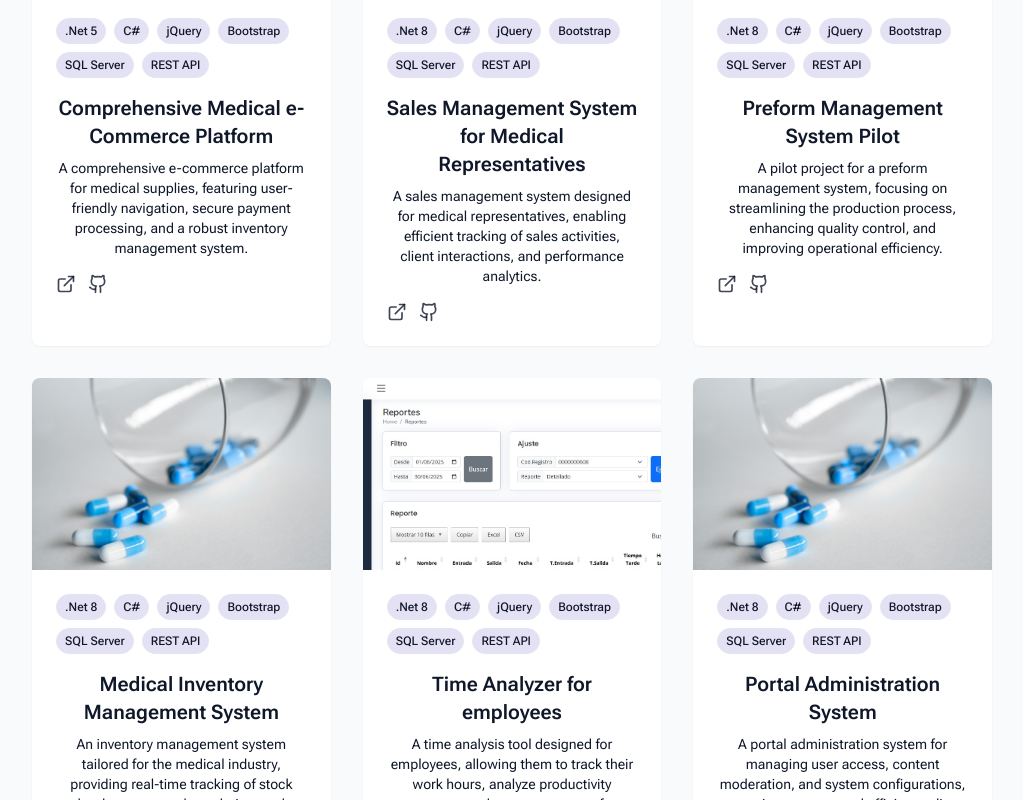
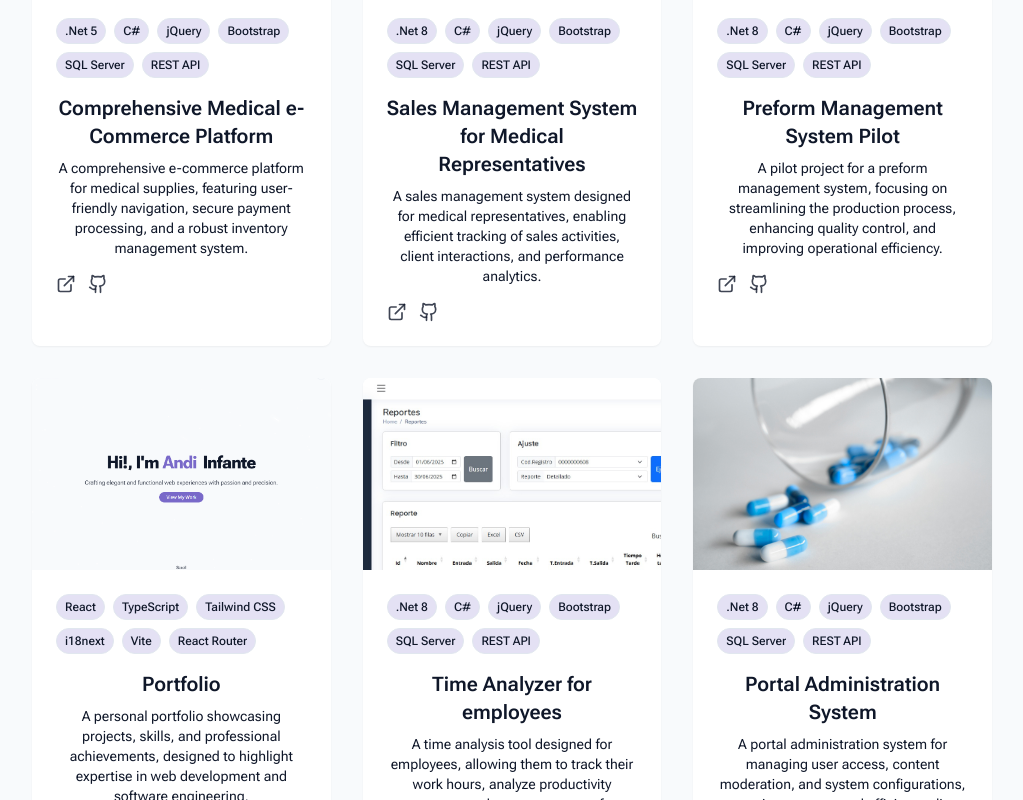
Before and after one commit to TZANDY/portfolio-react, a React (Vite) app: page / in a window 1280 px wide. Shown: the part 2000-2800 px from the top of the page, without its empty margins (128-1151 px from the left). Built offline with nearby package versions, Linux system fonts and the light colour scheme.

Commit message:
commit-four

```diff
--- a/src/components/Navbar.tsx
+++ b/src/components/Navbar.tsx
@@ -53,7 +53,7 @@ export default function Navbar() {
                 {t(`nav${item.name}`) || item.name}
               </span>
               {/* Add underline effect on hover */}
-              <span className={cn("absolute inset-x-0 bottom-0 h-0.5 bg-indigo-400 origin-left scale-x-0 group-hover:scale-x-100 transition-transform duration-400")}></span>
+              <span className={cn("absolute inset-x-0 bottom-0 h-0.5  bg-violet-400/70 origin-left scale-x-0 group-hover:scale-x-100 transition-transform duration-400")}></span>
             </a>
           ))}
         </div>
--- a/src/components/ProjectsSection.tsx
+++ b/src/components/ProjectsSection.tsx
@@ -18,7 +18,7 @@ const projects: Project[] = [
     description:
       "A comprehensive e-commerce platform for medical supplies, featuring user-friendly navigation, secure payment processing, and a robust inventory management system.",
     link: "https://143.208.134.149/web2",
-    github: "#",
+    github: "https://github.com/TZANDY/Alfaro-Core",
     image: "/img/e-comerce.png",
     tags: [".Net 5", "C#", "jQuery", "Bootstrap", "SQL Server","REST API"],
   },
@@ -27,8 +27,8 @@ const projects: Project[] = [
     title: "Sales Management System for Medical Representatives",
     description:
       "A sales management system designed for medical representatives, enabling efficient tracking of sales activities, client interactions, and performance analytics.",
-    link: "#",
-    github: "#",
+    link: "https://143.208.134.149/pedidosWeb",
+    github: "https://github.com/TZANDY/AlfaroPedidos",
     image: "/img/sellers-platform.png",
     tags: [".Net 8", "C#", "jQuery", "Bootstrap", "SQL Server","REST API"],
   },
@@ -38,19 +38,19 @@ const projects: Project[] = [
     description:
       "A pilot project for a preform management system, focusing on streamlining the production process, enhancing quality control, and improving operational efficiency.",
     link: "https://143.208.134.149/cotizadordda",
-    github: "#",
+    github: "https://github.com/TZANDY/Simulator",
     image: "/img/cotizador.png",
     tags: [".Net 8", "C#", "jQuery", "Bootstrap", "SQL Server","REST API"],
   },
   {
     id: 4,
-    title: "Medical Inventory Management System",
+    title: "Portfolio",
     description:
-      "An inventory management system tailored for the medical industry, providing real-time tracking of stock levels, automated reordering, and detailed reporting.",
-    link: "#",
-    github: "#",
-    image: "/img/medical.jpg",
-    tags: [".Net 8", "C#", "jQuery", "Bootstrap", "SQL Server","REST API"],
+      "A personal portfolio showcasing projects, skills, and professional achievements, designed to highlight expertise in web development and software engineering.",
+    link: "https://portfolio-react-six-dun.vercel.app/",
+    github: "https://github.com/TZANDY/portfolio-react",
+    image: "/img/portfolio.png",
+    tags: ["React", "TypeScript", "Tailwind CSS", "i18next","Vite","React Router"],
   },
   {
     id: 5,
@@ -58,7 +58,7 @@ const projects: Project[] = [
     description:
       " A time analysis tool designed for employees, allowing them to track their work hours, analyze productivity patterns, and generate reports for performance evaluation.",
     link: "#",
-    github: "#",
+    github: "https://github.com/TZANDY/TimeAnalyzerApp",
     image: "/img/time-analyzer.jpeg",
     tags: [".Net 8", "C#", "jQuery", "Bootstrap", "SQL Server","REST API"],
   },
```
Also changed, not shown: public/img/portfolio.png (added).
